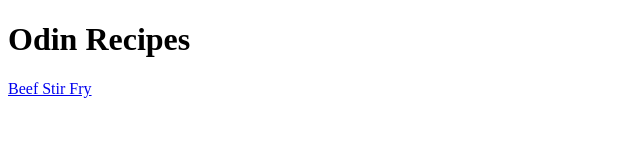
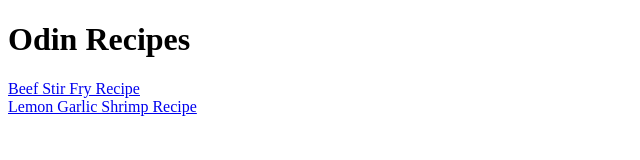
Before and after one commit to f3t-yo/odin-recipes, a plain HTML site: page index.html in a window 1280 px wide. Shown: the whole page, without its empty margins (0-640 px from the left). Drawn offline with Linux system fonts and the light colour scheme.

Commit message:
Update of Index

```diff
--- a/index.html
+++ b/index.html
@@ -4,8 +4,10 @@
     <meta charset="utf-8"/>
     <title>My Recipes</title>
   </head>
+
   <body>
     <h1>Odin Recipes</h1>
-    <a href="./recipes/beef-stir-fry.html">Beef Stir Fry</a>
-  </body>
+    <a href="./recipes/beef-stir-fry.html" target="_blank">Beef Stir Fry Recipe</a><br>
+    <a href="./recipes/lemon-garlic-shrimp.html" target="_blank">Lemon Garlic Shrimp Recipe</a>
+    </body>
 </html>
```
